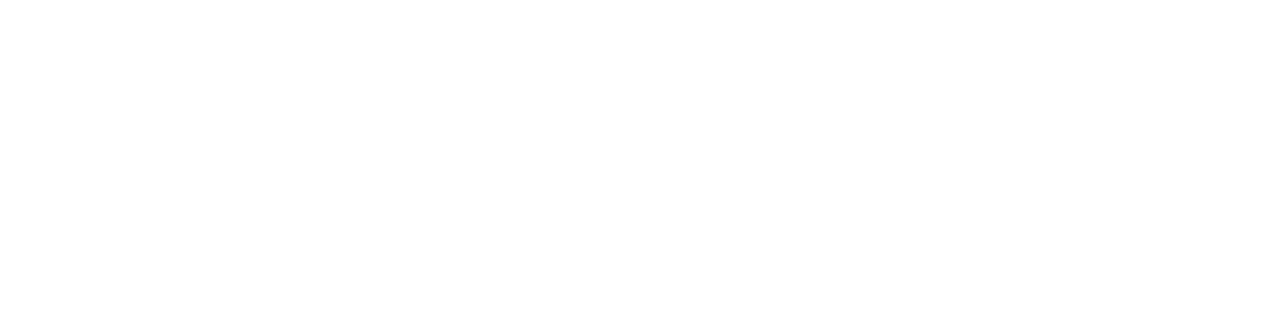
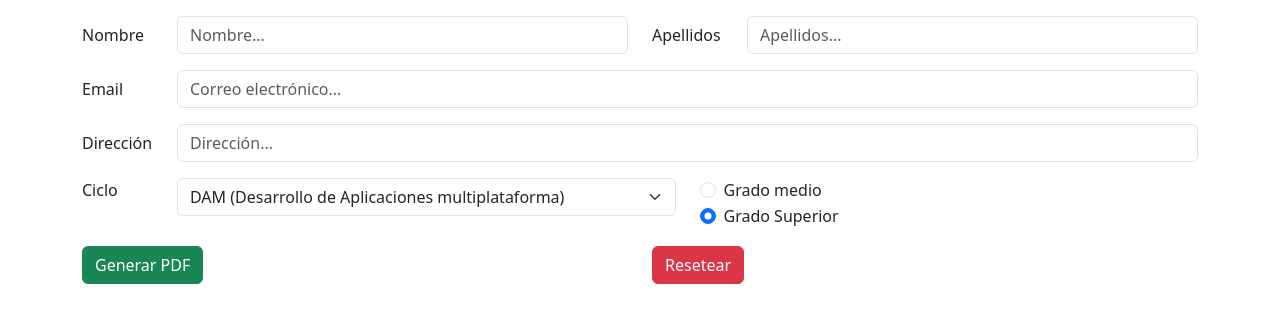
Before and after one commit to kateBea/Fitness-Tracker, a React (Vite) app in the folder src/web-client/fitness-tracker-webclient/: page /dietgenerator in a window 1280 px wide. Before the commit this address had no page. Shown: the top 322 px of the page. Built offline with nearby package versions, Linux system fonts and the light colour scheme.

Commit message:
added new db structure

```diff
--- a/src/web-client/fitness-tracker-webclient/private/pages/AIAssistancePage.jsx
+++ /dev/null
@@ -1,9 +0,0 @@
-import React from 'react'
-
-function AIAssistancePage() {
-  return (
-    <div>AIAssistancePage</div>
-  )
-}
-
-export default AIAssistancePage
--- /dev/null
+++ b/src/web-client/fitness-tracker-webclient/private/pages/ChatAssistancePage.jsx
@@ -0,0 +1,46 @@
+import React from "react";
+
+function ChatAssistancePage() {
+  return (
+    <div>
+      <form class="container mt-3">
+        <div class="row mb-11">
+          <div class="col-sm-1">
+            <label for="nombre" class="col-sm-2 col-form-label">
+              User
+            </label>
+          </div>
+          <div class="col-sm">
+            <input
+              type="text"
+              id="user-input"
+              class="form-control"
+              placeholder="Un input del usuario"
+              aria-label="user-input"
+            ></input>
+          </div>
+        </div>
+
+        <div class="row mb-12 mt-3">
+          <div class="col-sm-1">
+            <label for="correo-electronico" class="col-sm-2 col-form-label">
+              FT Assistant
+            </label>
+          </div>
+          <div class="col-sm">
+            <input
+              type="email"
+              class="form-control"
+              id="assistant-answer"
+              placeholder="Una respuesta elaborada"
+              aria-label="assistant-answer"
+            ></input>
+          </div>
+        </div>
+
+      </form>
+    </div>
+  );
+}
+
+export default ChatAssistancePage;
--- /dev/null
+++ b/src/web-client/fitness-tracker-webclient/private/pages/DietGeneratorPage.jsx
@@ -0,0 +1,181 @@
+import React from 'react'
+
+function DietGeneratorPage() {
+  return (
+    <div>
+      <form class="container mt-3">
+        <div class="row mb-3">
+          <div class="col-sm-1">
+            <label for="nombre" class="col-sm-2 col-form-label">
+              Nombre
+            </label>
+          </div>
+          <div class="col-sm">
+            <input
+              type="text"
+              id="nombre"
+              class="form-control"
+              placeholder="Nombre..."
+              aria-label="Nombre"
+            ></input>
+          </div>
+          <div class="col-sm-1">
+            <label for="apellidos" class="col-sm-2 col-form-label">
+              Apellidos
+            </label>
+          </div>
+          <div class="col-sm">
+            <input
+              type="text"
+              id="apellidos"
+              class="form-control"
+              placeholder="Apellidos..."
+              aria-label="Apellidos"
+            ></input>
+          </div>
+        </div>
+
+        <div class="row mb-3">
+          <div class="col-sm-1">
+            <label for="correo-electronico" class="col-sm-2 col-form-label">
+              Email
+            </label>
+          </div>
+          <div class="col-sm">
+            <input
+              type="email"
+              class="form-control"
+              id="correo-electronico"
+              placeholder="Correo electrónico..."
+              aria-label="Correo electrónico"
+            ></input>
+          </div>
+        </div>
+
+        <div class="row mb-3">
+          <div class="col-sm-1">
+            <label for="direccion" class="col-sm-2 col-form-label">
+              Dirección
+            </label>
+          </div>
+          <div class="col-sm">
+            <input
+              type="text"
+              class="form-control"
+              id="direccion"
+              placeholder="Dirección..."
+              aria-label="Dirección"
+            ></input>
+          </div>
+        </div>
+
+        <div class="row mb-3">
+          <div class="col-sm-1">
+            <label for="ciclo" class="form-label">
+              Ciclo
+            </label>
+          </div>
+
+          <div class="col-sm">
+            <select
+              class="form-select col-3"
+              id="cfgs"
+              aria-label="Grado superior"
+            >
+              <option
+                value="Desarrollo de Aplicaciones Multiplataforma"
+                id="grado-dam"
+                onselect="saveCicloModulo(value)"
+              >
+                DAM (Desarrollo de Aplicaciones multiplataforma)
+              </option>
+              <option
+                value="Desarrollo de Aplicaciones Web"
+                id="grado-daw"
+                onselect="saveCicloModulo(value)"
+              >
+                DAW (Desarrollo de Aplicaciones Web)
+              </option>
+              <option
+                value="Administración de Sistemas informáticos en Red"
+                id="grado-asir"
+                onselect="saveCicloModulo(value)"
+              >
+                ASIR (Administración de Sistemas Informáticos en Red)
+              </option>
+            </select>
+
+            <select
+              class="form-select"
+              id="cfgm"
+              aria-label="Grado medio"
+              hidden
+            >
+              <option
+                value="Sistemas microinformáticos y redes"
+                id="grado-smr"
+                onselect="saveCicloModulo(value)"
+              >
+                SMR (Sistemas Microinformáticos y Redes)
+              </option>
+            </select>
+          </div>
+
+          <div class="col-sm">
+            <div class="form-check">
+              <input
+                class="form-check-input"
+                type="radio"
+                name="grado"
+                value="Grado Medio"
+                id="grado-medio"
+                onclick="seleccionGrado(value)"
+              ></input>
+              <label class="form-check-label" for="grado-medio">
+                Grado medio
+              </label>
+            </div>
+            <div class="form-check">
+              <input
+                class="form-check-input"
+                type="radio"
+                name="grado"
+                value="Grado Superior"
+                id="grado-superior"
+                onclick="seleccionGrado(value)"
+                checked
+              ></input>
+              <label class="form-check-label" for="grado-superior">
+                Grado Superior
+              </label>
+            </div>
+          </div>
+        </div>
+
+        <div class="row mb-3">
+          <div class="col">
+            <button
+              type="button"
+              class="btn btn-success"
+              onclick="generarPDF()"
+            >
+              Generar PDF
+            </button>
+          </div>
+
+          <div class="col">
+            <button
+              type="button"
+              class="btn btn-danger"
+              onclick="resetearCampos()"
+            >
+              Resetear
+            </button>
+          </div>
+        </div>
+      </form>
+    </div>
+  );
+}
+
+export default DietGeneratorPage
--- a/src/web-client/fitness-tracker-webclient/src/App.jsx
+++ b/src/web-client/fitness-tracker-webclient/src/App.jsx
@@ -3,7 +3,8 @@ import React from 'react'
 import LoginPage from '../public/pages/LoginPage.jsx'
 import RegisterPage from '../public/pages/RegisterPage.jsx'
 import MainPage from '../private/pages/MainPage.jsx'
-import AIAssistancePage from '../private/pages/AIAssistancePage.jsx'
+import DietGeneratorPage from '../private/pages/DietGeneratorPage.jsx'
+import ChatAssistancePage from '../private/pages/ChatAssistancePage.jsx'
 
 import { BrowserRouter, Routes, Route } from 'react-router-dom'
 
@@ -17,7 +18,8 @@ export default function App() {
         <Route path="/register" element={<RegisterPage/>}></Route>
 
 
-        <Route path="/aiassistance" element={<AIAssistancePage/>}></Route>
+        <Route path="/dietgenerator" element={<DietGeneratorPage/>}></Route>
+        <Route path="/aiassistance" element={<ChatAssistancePage/>}></Route>
         <Route path="/mainpage" element={<MainPage/>}></Route>
       </Routes>
     </BrowserRouter>
```
Also changed, not shown: 2 other files (tests, documents, lock files or other folders).
